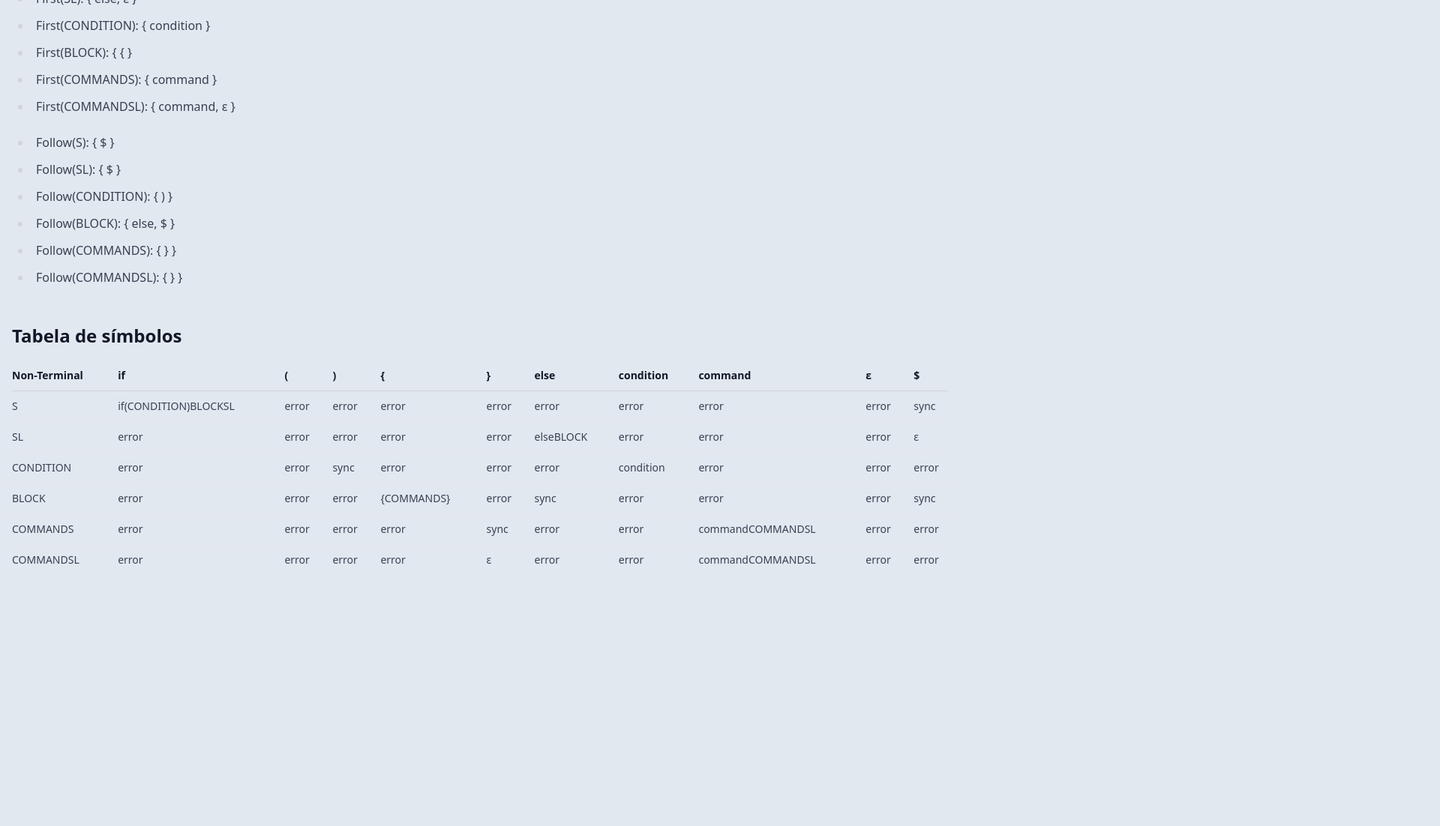
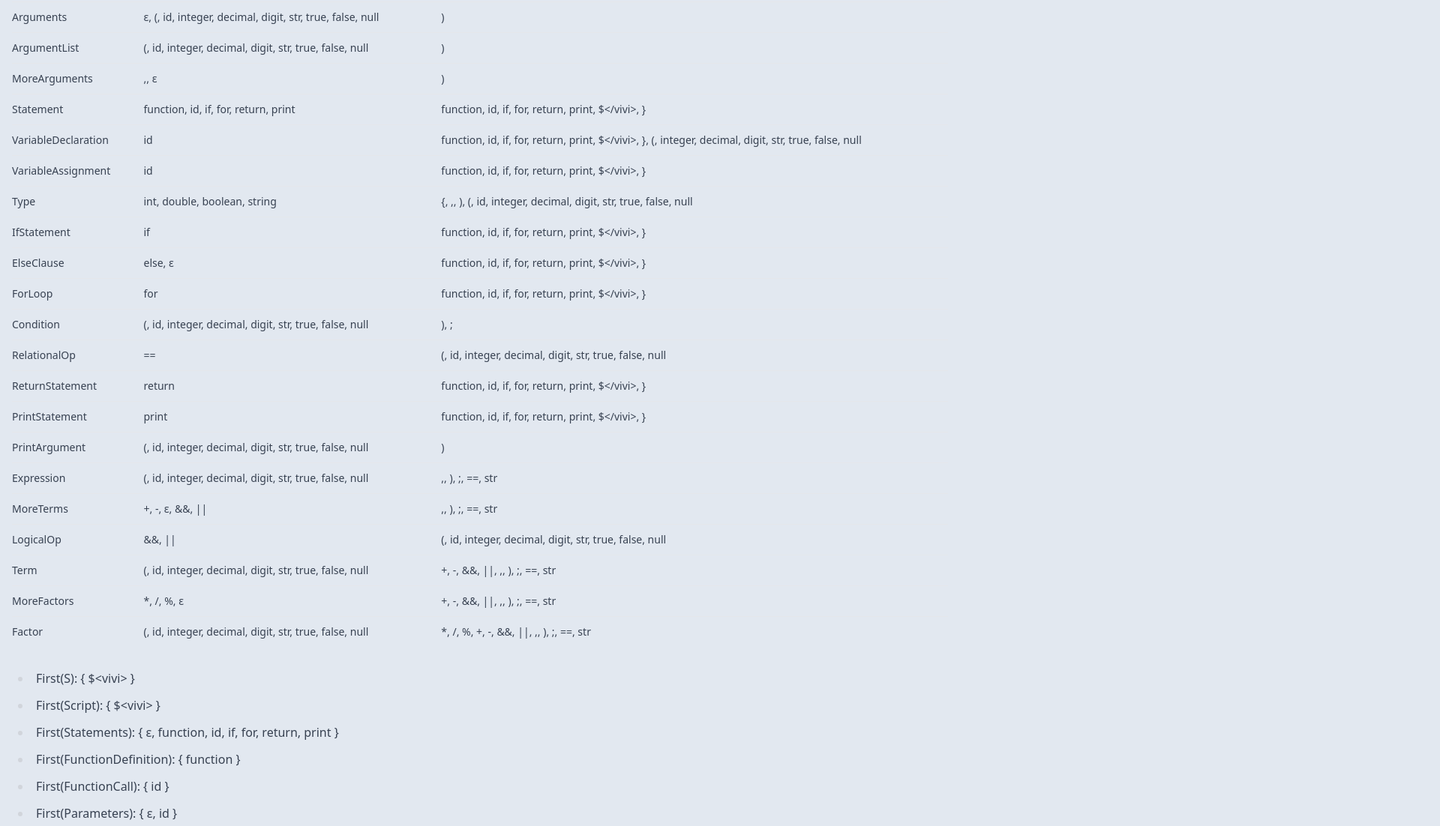
Before and after one commit to rafael-angonese/vivi-lang, an Astro site in the folder packages/docs/: page / in a window 1280 px wide. Shown: the part 4136-5238 px from the top of the page at 75% size, 1920 px wide, since content can reach past the window. Before the commit the page ends 4931 px from the top, so only its background shows below. Built offline with nearby package versions, Linux system fonts and the light colour scheme; Astro itself is replaced by a stand-in of ours.

Commit message:
:sparkles: Feat(docs): add viv lang grammar

```diff
--- a/packages/docs/src/content/GrammarTables.tsx
+++ b/packages/docs/src/content/GrammarTables.tsx
@@ -5,36 +5,237 @@ import React from "react";
 const input = {
   startSymbol: "S",
   terminals: new Set([
-    "if",
+    "$<vivi>",
+    "$</vivi>",
+    "ε",
+    "function",
+    "id",
     "(",
     ")",
+    ":",
     "{",
     "}",
+    ",",
+    ";",
+    "=",
+    "int",
+    "double",
+    "boolean",
+    "string",
+    "if",
     "else",
-    "condition",
-    "command",
-    "ε",
+    "for",
+    "==",
+    "!=",
+    "<",
+    "<=",
+    ">",
+    ">=",
+    "return",
+    "print",
+    "str",
+    "+",
+    "-",
+    "&&",
+    "||",
+    "*",
+    "/",
+    "%",
+    "integer",
+    "decimal",
+    "digit",
+    "str",
+    "true",
+    "false",
+    "null",
   ]),
   nonTerminals: new Set([
     "S",
-    "SL",
-    "CONDITION",
-    "BLOCK",
-    "COMMANDS",
-    "COMMANDSL",
+    "Script",
+    "Statements",
+    "FunctionDefinition",
+    "FunctionCall",
+    "Parameters",
+    "ParameterList",
+    "MoreParameters",
+    "Arguments",
+    "ArgumentList",
+    "MoreArguments",
+    "Statements",
+    "Statement",
+    "VariableDeclaration",
+    "VariableAssignment",
+    "Type",
+    "IfStatement",
+    "ElseClause",
+    "ForLoop",
+    "Condition",
+    "RelationalOp",
+    "ReturnStatement",
+    "PrintStatement",
+    "PrintArgument",
+    "Expression",
+    "MoreTerms",
+    "LogicalOp",
+    "Term",
+    "MoreFactors",
+    "Factor",
   ]),
   productionRules: [
+    { nonTerminal: "S", production: ["Script"] },
     {
-      nonTerminal: "S",
-      production: ["if", "(", "CONDITION", ")", "BLOCK", "SL"],
+      nonTerminal: "Script",
+      production: ["$<vivi>", "Statements", "$</vivi>"],
     },
-    { nonTerminal: "SL", production: ["else", "BLOCK"] },
-    { nonTerminal: "SL", production: ["ε"] },
-    { nonTerminal: "CONDITION", production: ["condition"] },
-    { nonTerminal: "BLOCK", production: ["{", "COMMANDS", "}"] },
-    { nonTerminal: "COMMANDS", production: ["command", "COMMANDSL"] },
-    { nonTerminal: "COMMANDSL", production: ["command", "COMMANDSL"] },
-    { nonTerminal: "COMMANDSL", production: ["ε"] },
+
+    {
+      nonTerminal: "FunctionDefinition",
+      production: [
+        "function",
+        "id",
+        "(",
+        "Parameters",
+        ")",
+        ":",
+        "Type",
+        "{",
+        "Statements",
+        "}",
+      ],
+    },
+    { nonTerminal: "FunctionCall", production: ["id", "(", "Arguments", ")"] },
+
+    { nonTerminal: "Parameters", production: ["ParameterList"] },
+    { nonTerminal: "Parameters", production: ["ε"] },
+    {
+      nonTerminal: "ParameterList",
+      production: ["id", ":", "Type", "MoreParameters"],
+    },
+    {
+      nonTerminal: "MoreParameters",
+      production: [",", "id", ":", "Type", "MoreParameters"],
+    },
+    { nonTerminal: "MoreParameters", production: ["ε"] },
+
+    { nonTerminal: "Arguments", production: ["ArgumentList"] },
+    { nonTerminal: "Arguments", production: ["ε"] },
+    {
+      nonTerminal: "ArgumentList",
+      production: ["Expression", "MoreArguments"],
+    },
+    {
+      nonTerminal: "MoreArguments",
+      production: [",", "Expression", "MoreArguments"],
+    },
+    { nonTerminal: "MoreArguments", production: ["ε"] },
+
+    { nonTerminal: "Statements", production: ["Statement", "Statements"] },
+    { nonTerminal: "Statements", production: ["ε"] },
+
+    { nonTerminal: "Statement", production: ["VariableDeclaration"] },
+    { nonTerminal: "Statement", production: ["VariableAssignment"] },
+    { nonTerminal: "Statement", production: ["FunctionDefinition"] },
+    { nonTerminal: "Statement", production: ["FunctionCall"] },
+    { nonTerminal: "Statement", production: ["IfStatement"] },
+    { nonTerminal: "Statement", production: ["ForLoop"] },
+    { nonTerminal: "Statement", production: ["ReturnStatement"] },
+    { nonTerminal: "Statement", production: ["PrintStatement"] },
+
+    {
+      nonTerminal: "VariableDeclaration",
+      production: ["id", ":", "Type", "Expression", ";"],
+    },
+    {
+      nonTerminal: "VariableAssignment",
+      production: ["id", "=", "Expression", ";"],
+    },
+    { nonTerminal: "Type", production: ["int"] },
+    { nonTerminal: "Type", production: ["double"] },
+    { nonTerminal: "Type", production: ["boolean"] },
+    { nonTerminal: "Type", production: ["string"] },
+
+    {
+      nonTerminal: "IfStatement",
+      production: [
+        "if",
+        "(",
+        "Condition",
+        ")",
+        "{",
+        "Statements",
+        "}",
+        "ElseClause",
+      ],
+    },
+    { nonTerminal: "ElseClause", production: ["else", "{", "Statements", "}"] },
+    { nonTerminal: "ElseClause", production: ["ε"] },
+
+    {
+      nonTerminal: "ForLoop",
+      production: [
+        "for",
+        "(",
+        "VariableDeclaration",
+        "Condition",
+        ";",
+        "Expression",
+        ")",
+        "{",
+        "Statements",
+        "}",
+      ],
+    },
+
+    {
+      nonTerminal: "Condition",
+      production: ["Expression", "RelationalOp", "Expression"],
+    },
+    {
+      nonTerminal: "RelationalOp",
+      production: ["==", "!=", "<", "<=", ">", ">="],
+    },
+
+    {
+      nonTerminal: "ReturnStatement",
+      production: ["return", "Expression", ";"],
+    },
+    { nonTerminal: "ReturnStatement", production: ["return", ";"] },
+
+    {
+      nonTerminal: "PrintStatement",
+      production: ["print", "(", "PrintArgument", ")", ";"],
+    },
+    { nonTerminal: "PrintArgument", production: ["Expression", "str"] },
+
+    { nonTerminal: "Expression", production: ["Term", "MoreTerms"] },
+
+    { nonTerminal: "MoreTerms", production: ["+", "Term", "MoreTerms"] },
+    { nonTerminal: "MoreTerms", production: ["-", "Term", "MoreTerms"] },
+    {
+      nonTerminal: "MoreTerms",
+      production: ["LogicalOp", "Term", "MoreTerms"],
+    },
+    { nonTerminal: "MoreTerms", production: ["ε"] },
+
+    { nonTerminal: "LogicalOp", production: ["&&"] },
+    { nonTerminal: "LogicalOp", production: ["||"] },
+
+    { nonTerminal: "Term", production: ["Factor", "MoreFactors"] },
+
+    { nonTerminal: "MoreFactors", production: ["*", "Factor", "MoreFactors"] },
+    { nonTerminal: "MoreFactors", production: ["/", "Factor", "MoreFactors"] },
+    { nonTerminal: "MoreFactors", production: ["%", "Factor", "MoreFactors"] },
+    { nonTerminal: "MoreFactors", production: ["ε"] },
+
+    { nonTerminal: "Factor", production: ["(", "Expression", ")"] },
+    { nonTerminal: "Factor", production: ["id"] },
+    { nonTerminal: "Factor", production: ["integer"] },
+    { nonTerminal: "Factor", production: ["decimal"] },
+    { nonTerminal: "Factor", production: ["digit"] },
+    { nonTerminal: "Factor", production: ["str"] },
+    { nonTerminal: "Factor", production: ["true"] },
+    { nonTerminal: "Factor", production: ["false"] },
+    { nonTerminal: "Factor", production: ["null"] },
   ],
 };
 
```
